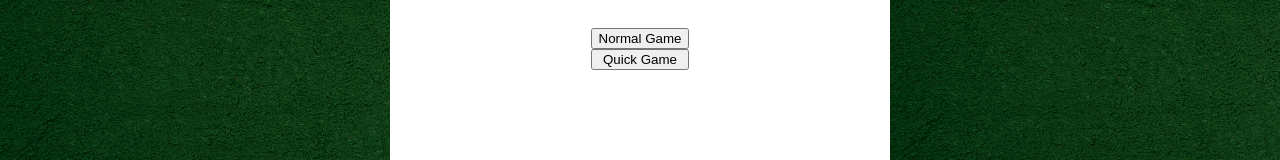
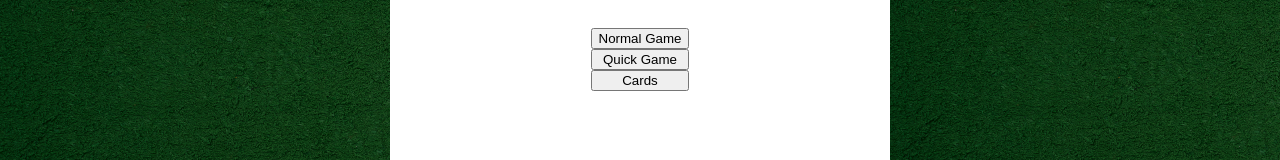
Before and after one commit to matt-davz/card-deck, a React (Vite) app: page / in a window 1280 px wide. Shown: the part 204-364 px from the top of the page. Built offline with nearby package versions, Linux system fonts and the light colour scheme.

Commit message:
added reducers to toggle mainMenu

```diff
--- a/src/App.jsx
+++ b/src/App.jsx
@@ -2,7 +2,7 @@ import { useState, useEffect } from 'react'
 import styled from 'styled-components'
 import Deck from './components/Deck'
 import deckBackground from './assets/perfect-green-grass-downscaled.png'
-import { useDispatch } from 'react-redux'
+import { useDispatch, useSelector } from 'react-redux'
 import { newDeck } from './features/deckSlice'
 import MainMenu from './components/menu/MainMenu'
 
@@ -18,12 +18,15 @@ const Wrapper = styled.div`
   height: 100vh;
 `
 
+//todo:
+// burger menu button
+
 
 function App() {
   const dispatch = useDispatch()
+  const mainMenuIsOpen = useSelector((state) => state.menu.mainMenu.isOpen)
 
   const handleShuffle = () => {
-    console.log('shuffle')
     dispatch(newDeck())
   }
 
@@ -31,7 +34,12 @@ function App() {
     <Wrapper>
         <button onClick={() => handleShuffle()} >SHUFFLE</button>
         <Deck  />
-        <MainMenu />
+        {
+          mainMenuIsOpen ?
+          <MainMenu />
+          :
+          null
+        }
     </Wrapper>
   )
 }
--- a/src/components/menu/MainMenu.jsx
+++ b/src/components/menu/MainMenu.jsx
@@ -2,6 +2,8 @@ import React from 'react'
 import styled from 'styled-components'
 
 import Modal from '../modal/Modal'
+import { useDispatch } from 'react-redux'
+import { toggleMainMenu } from '../../features/menuSlice'
 
 const Wrapper = styled.div`
     display: flex;
@@ -20,14 +22,22 @@ const Wrapper = styled.div`
     }
 `
 
+
 function MainMenu() {
-  return (
+    const dispatch = useDispatch()
+
+    const handleCards = () => {
+        dispatch(toggleMainMenu())
+        console.log('cards')
+    }
+    return (
     <Modal>
         <Wrapper>
             <h1>FLIBBIT</h1>
             <main>
                 <button>Normal Game</button>
                 <button>Quick Game</button>
+                <button onClick={() => handleCards() }>Cards</button>
             </main>
         </Wrapper>
     </Modal>
```
